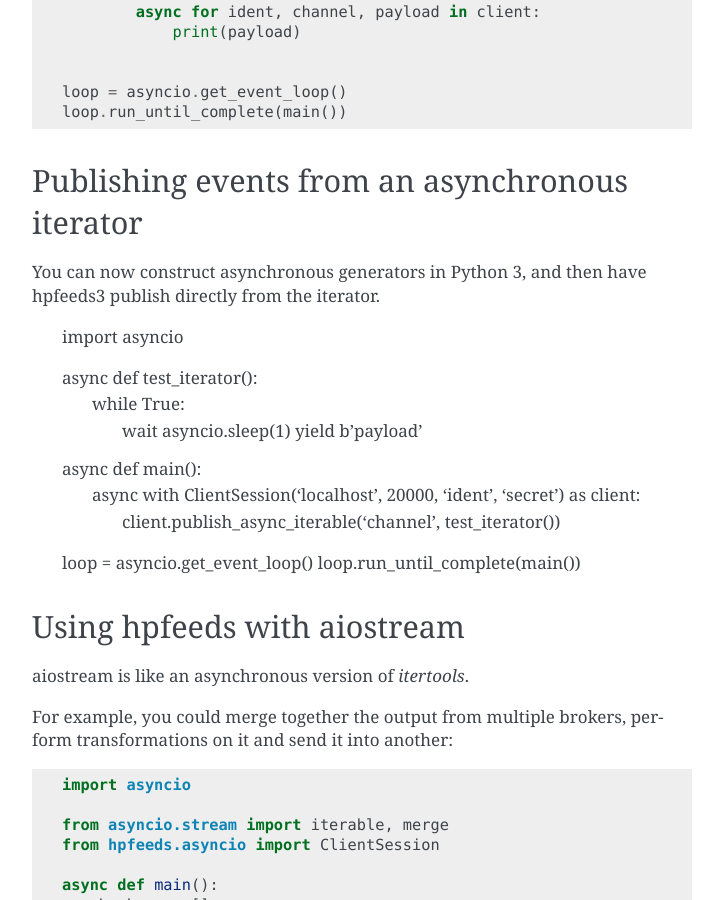
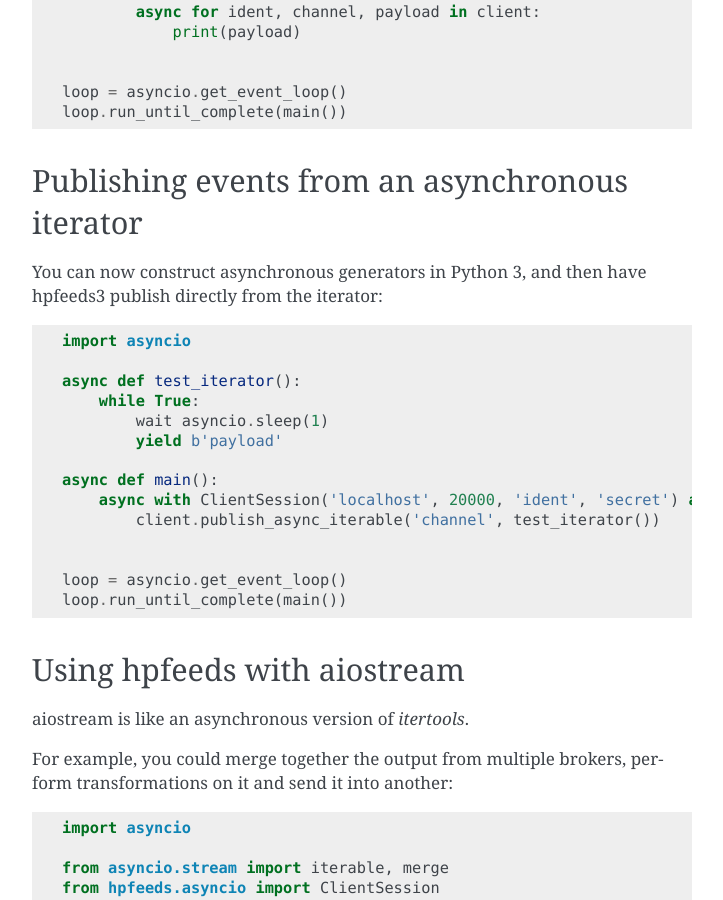
Before and after one commit to hpfeeds/hpfeeds, a Sphinx documentation site: the page built from docs/asyncio_quickstart.rst, in a window 1280 px wide and 900 px high, scrolled down 808 px. Shown: the whole window, without its empty margins (388-1111 px from the left). Built offline with Sphinx 7.4.7, drawn with Linux system fonts in a browser that asks for light colours.

Commit message:
Fix example formatting

```diff
--- a/docs/asyncio_quickstart.rst
+++ b/docs/asyncio_quickstart.rst
@@ -55,7 +55,7 @@
 -----------------------------------------------
 
 You can now construct asynchronous generators in Python 3, and then have
-hpfeeds3 publish directly from the iterator.
+hpfeeds3 publish directly from the iterator::
 
     import asyncio
 
```
